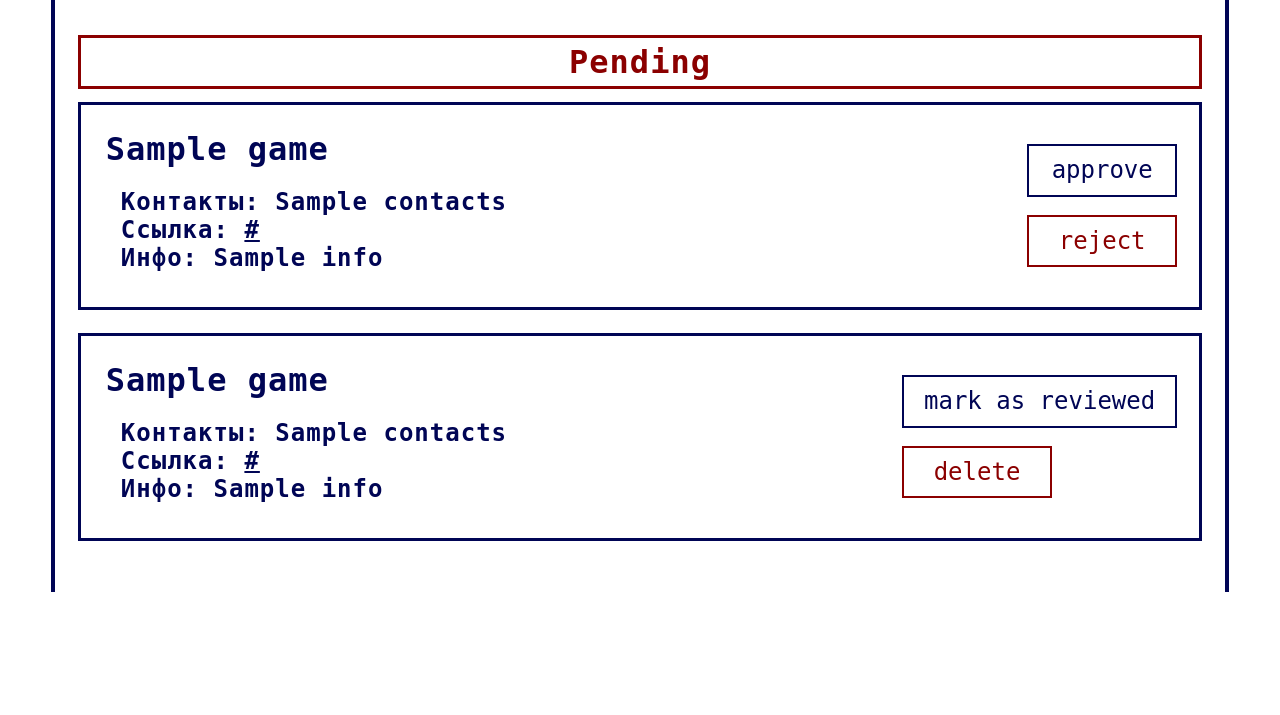
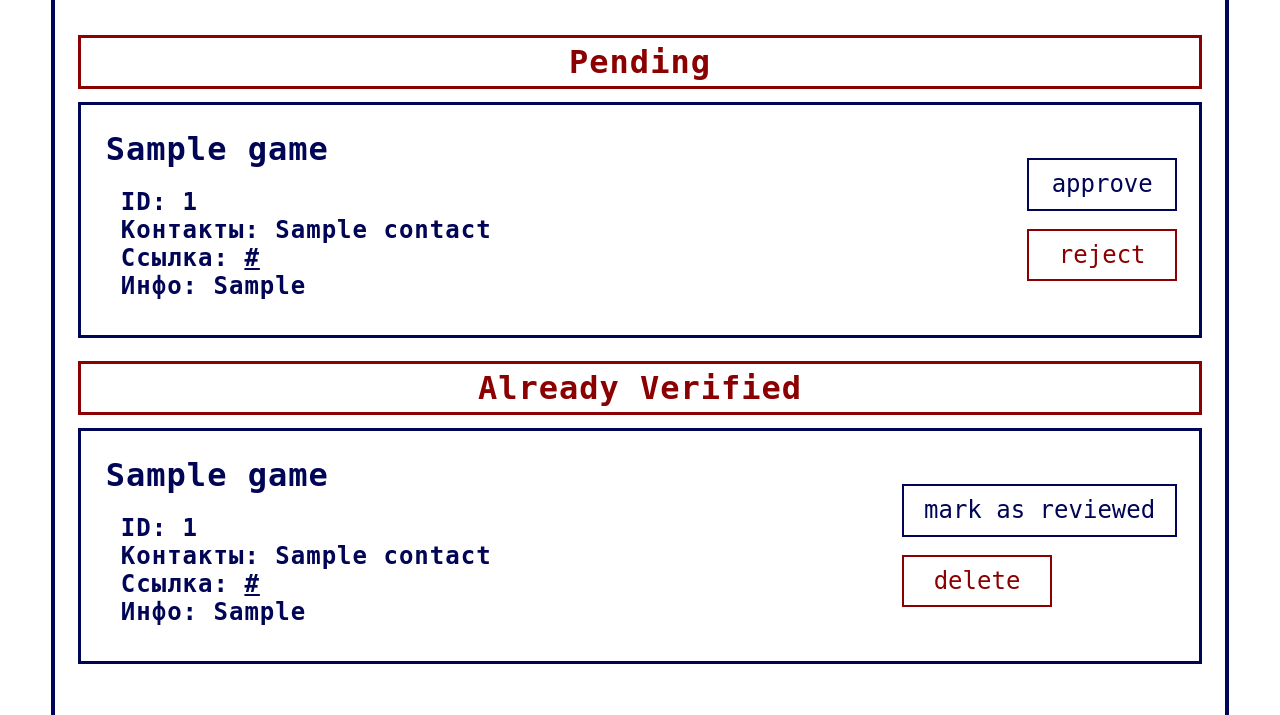
Before and after one commit to destructive-crab/oknoweb-frontend, a Flask app: template templates/admin_submit.html in a window 1280 px wide. Shown: the part 159-874 px from the top of the page. Before the commit the page ends 751 px from the top, so only its background shows below. Run offline with Flask 3, Linux system fonts and the light colour scheme; the template is opened without the code that fills it: most values are stand-ins (such as "Sample title", 1, 10 or a date in 2020); some web fonts are replaced.

Commit message:
id removed; panel fields fixes

```diff
--- a/templates/admin_submit.html
+++ b/templates/admin_submit.html
@@ -32,9 +32,10 @@
             <div style="flex: 1; padding-right: 20px;">
                 <h1>{{ game.name }}</h1>
                 <h2>
-                    <b>Контакты:</b> {{ game.contacts }}<br>
+                    <b>ID:</b> {{ game.id}}<br>
+                    <b>Контакты:</b> {{ game.contact }}<br>
                     <b>Ссылка:</b> <a href="{{ game.link }}" target="_blank" class="underline" style="color: #000555;">{{ game.link }}</a><br>
-                    <b>Инфо:</b> {{ game.info }}
+                    <b>Инфо:</b> {{ game.additionalInfo }}
                 </h2>
             </div>
 
@@ -60,15 +61,18 @@
         <br>
     {% endfor %}
 
+    <h1 class="section-title admin-header" style="outline-color: #8b0000;"> Already Verified</h1>
+    <br>
     {% for game in verified%}
         <div class="hover-outline mb-10" style="display: flex; justify-content: space-between; align-items: center; text-align: left; padding: 20px;">
 
             <div style="flex: 1; padding-right: 20px;">
                 <h1>{{ game.name }}</h1>
                 <h2>
-                    <b>Контакты:</b> {{ game.contacts }}<br>
+                    <b>ID:</b> {{ game.id}}<br>
+                    <b>Контакты:</b> {{ game.contact }}<br>
                     <b>Ссылка:</b> <a href="{{ game.link }}" target="_blank" class="underline" style="color: #000555;">{{ game.link }}</a><br>
-                    <b>Инфо:</b> {{ game.info }}
+                    <b>Инфо:</b> {{ game.additionalInfo }}
                 </h2>
             </div>
 
--- a/templates/games.html
+++ b/templates/games.html
@@ -38,7 +38,7 @@
 
     {% for game in reviewed_games %}
         <div class="hover-outline mb-10">
-            <h1>#{{ game.id }}{{ game.name}}</h1>
+            <h1>{{ game.name}}</h1>
             <h2 class="box-padding">
                 {{ game.additionalInfo}}
             </h2>
@@ -65,7 +65,7 @@
 
     {% for game in pending_games %}
         <div class="hover-outline mb-10">
-            <h1>#{{ game.id }} {{ game.name}}</h1>
+            <h1> {{ game.name}}</h1>
             <h2 class="box-padding">
                 {{ game.additionalInfo }}
             </h2>
```
